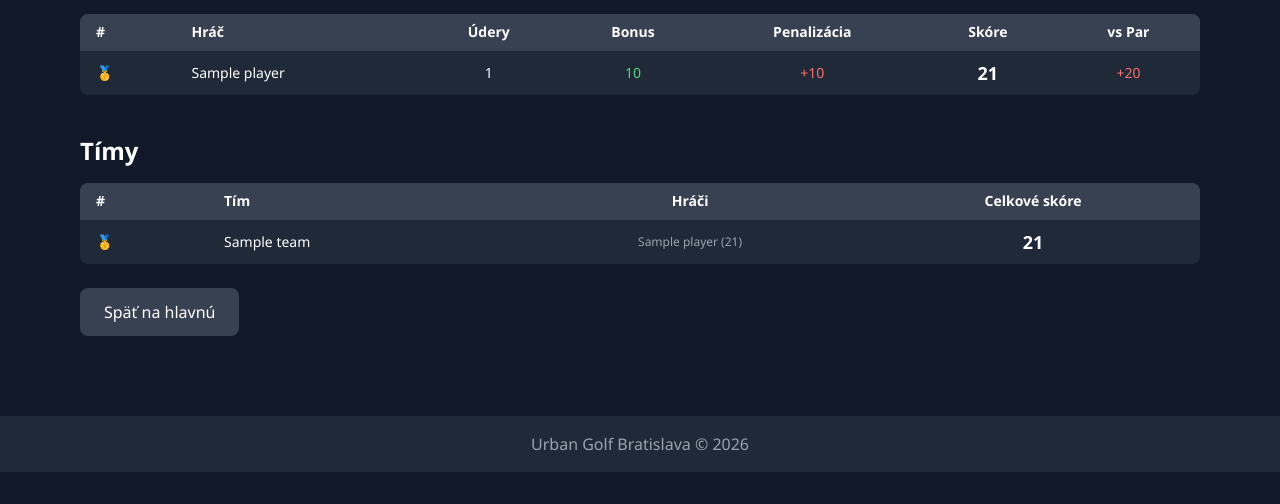
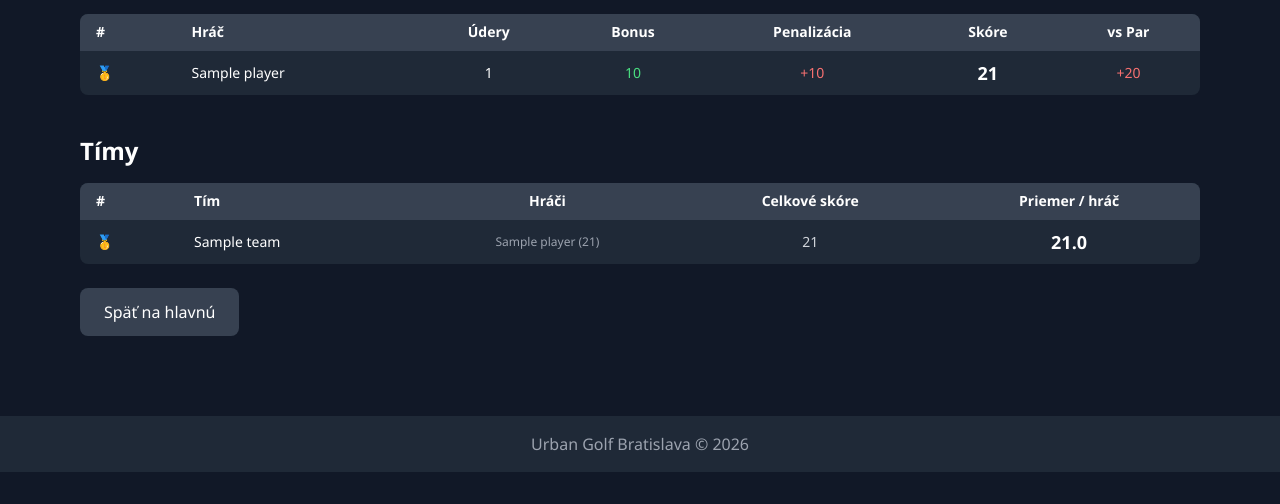
Before and after one commit to MarcelSuleiman/UrbanGolf, a Flask app: page /game/leaderboard/1 in a window 1280 px wide. Shown: the part 238-742 px from the top of the page. Run offline with Flask 3, Linux system fonts and the light colour scheme; tables that the repository leaves empty hold one stand-in row (values such as "Sample post"); some libraries are stand-ins or nearby versions.

Commit message:
add average score for the team

```diff
--- a/app/routes/game.py
+++ b/app/routes/game.py
@@ -185,15 +185,21 @@ def leaderboard(course_id):
         if not r.is_complete:
             all_team_rounds_grouped[tid]["has_incomplete"] = True
 
+    # Compute average score per player for each team entry
+    for v in all_team_rounds_grouped.values():
+        count = len(v["rounds"])
+        v["player_count"] = count
+        v["average"] = round(v["total"] / count, 2) if count else 0
+
     # Completed teams: all members with rounds have finished
     team_leaderboard = sorted(
         [v for v in all_team_rounds_grouped.values() if not v["has_incomplete"]],
-        key=lambda t: t["total"],
+        key=lambda t: t["average"],
     )
     # In-progress teams: at least one member still playing
     team_inprogress = sorted(
         [v for v in all_team_rounds_grouped.values() if v["has_incomplete"]],
-        key=lambda t: t["total"],
+        key=lambda t: t["average"],
     )
 
     return render_template(
--- a/app/templates/game/leaderboard.html
+++ b/app/templates/game/leaderboard.html
@@ -92,7 +92,8 @@
                     <th class="px-4 py-2 text-left">#</th>
                     <th class="px-4 py-2 text-left">Tím</th>
                     <th class="px-4 py-2 text-center">Členovia</th>
-                    <th class="px-4 py-2 text-center font-bold">Priebežné skóre</th>
+                    <th class="px-4 py-2 text-center">Celkové skóre</th>
+                    <th class="px-4 py-2 text-center font-bold">Priemer / hráč</th>
                 </tr>
             </thead>
             <tbody>
@@ -110,7 +111,8 @@
                                 {% if not loop.last %}, {% endif %}
                             {% endfor %}
                         </td>
-                        <td class="px-4 py-2 text-center font-bold text-lg text-yellow-400">{{ entry.total }}*</td>
+                        <td class="px-4 py-2 text-center text-yellow-300">{{ entry.total }}*</td>
+                        <td class="px-4 py-2 text-center font-bold text-lg text-yellow-400">{{ entry.average }}*</td>
                     </tr>
                 {% endfor %}
             </tbody>
@@ -128,7 +130,8 @@
                     <th class="px-4 py-2 text-left">#</th>
                     <th class="px-4 py-2 text-left">Tím</th>
                     <th class="px-4 py-2 text-center">Hráči</th>
-                    <th class="px-4 py-2 text-center font-bold">Celkové skóre</th>
+                    <th class="px-4 py-2 text-center">Celkové skóre</th>
+                    <th class="px-4 py-2 text-center font-bold">Priemer / hráč</th>
                 </tr>
             </thead>
             <tbody>
@@ -146,7 +149,8 @@
                                 {{ r.player.name }} ({{ r.total_score }}){% if not loop.last %}, {% endif %}
                             {% endfor %}
                         </td>
-                        <td class="px-4 py-2 text-center font-bold text-lg">{{ entry.total }}</td>
+                        <td class="px-4 py-2 text-center text-gray-300">{{ entry.total }}</td>
+                        <td class="px-4 py-2 text-center font-bold text-lg">{{ entry.average }}</td>
                     </tr>
                 {% endfor %}
             </tbody>
```
